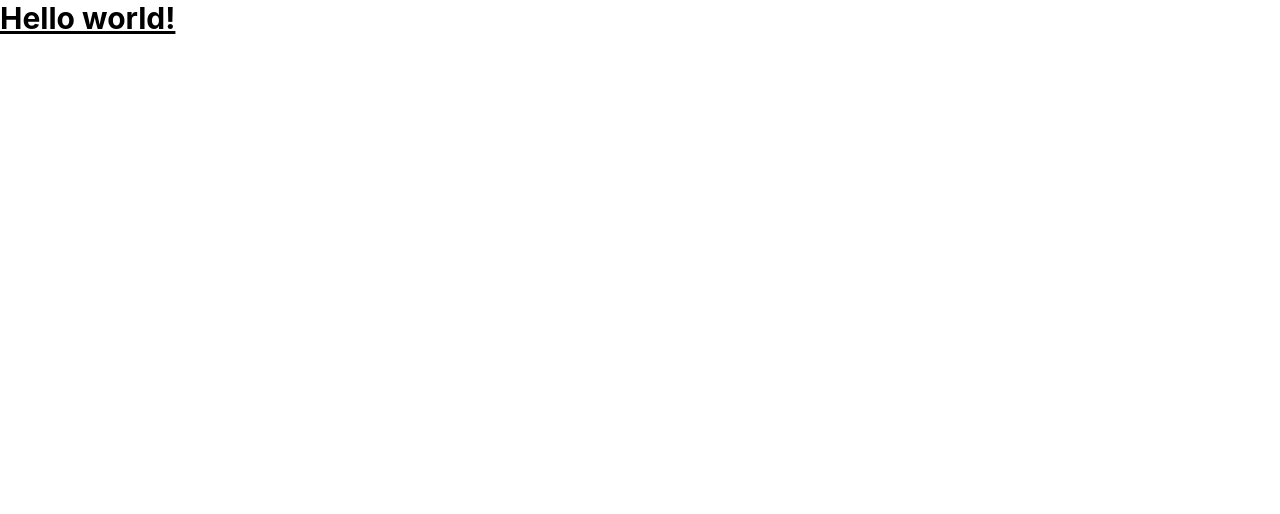
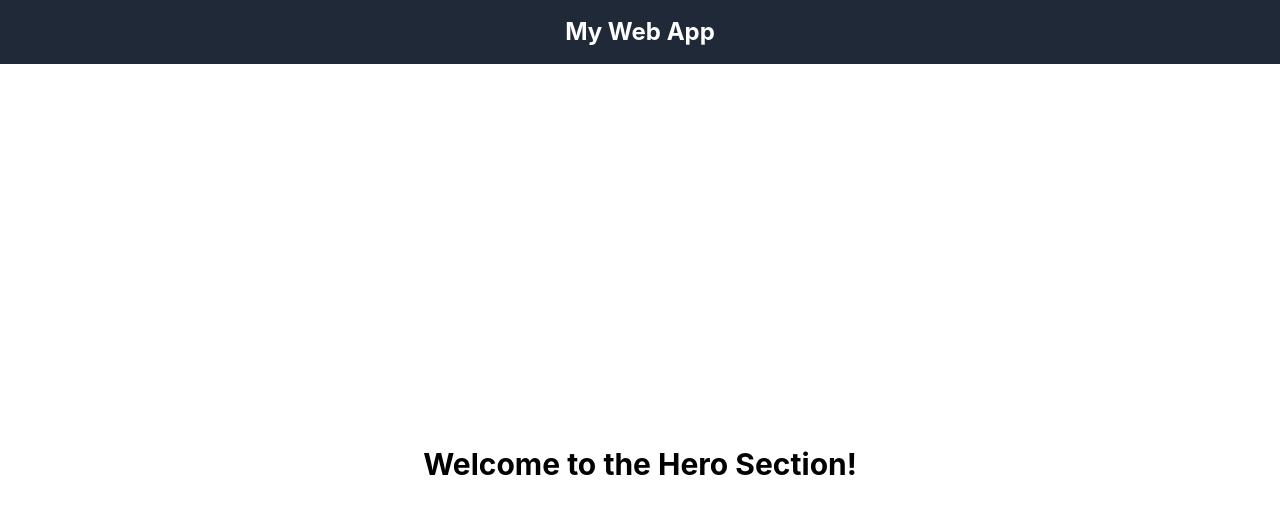
Before and after one commit to blackyaksha/SafePath_Web_Application, a React (Create React App) app in the folder web-app/: page / in a window 1280 px wide. Shown: the top 514 px of the page. Built offline with nearby package versions, Linux system fonts and the light colour scheme.

Commit message:
Installed Material UI components & icons, then modified LandingPage.tsx & added a placeholder header & hero section

```diff
--- a/web-app/package.json
+++ b/web-app/package.json
@@ -3,6 +3,10 @@
   "version": "0.1.0",
   "private": true,
   "dependencies": {
+    "@emotion/react": "^11.13.3",
+    "@emotion/styled": "^11.13.0",
+    "@mui/icons-material": "^6.1.6",
+    "@mui/material": "^6.1.6",
     "@testing-library/jest-dom": "^5.17.0",
     "@testing-library/react": "^13.4.0",
     "@testing-library/user-event": "^13.5.0",
--- a/web-app/src/LandingPage.tsx
+++ b/web-app/src/LandingPage.tsx
@@ -1,12 +1,15 @@
 import React from 'react';
-import logo from './logo.svg';
-import './LandingPage.css';
 
 function LandingPage() {
   return (
-    <h1 className="text-3xl font-bold underline">
-      Hello world!
-    </h1>
+    <div className="min-h-screen bg-white">
+      <header className="bg-gray-800 text-white py-4">
+        <h1 className="text-center text-2xl font-bold">My Web App</h1>
+      </header>
+      <section className="flex items-center justify-center min-h-screen">
+        <h2 className="text-3xl font-bold">Welcome to the Hero Section!</h2>
+      </section>
+    </div>
   );
 }
 
```
Also changed, not shown: 1 other file (tests, documents, lock files or other folders).
